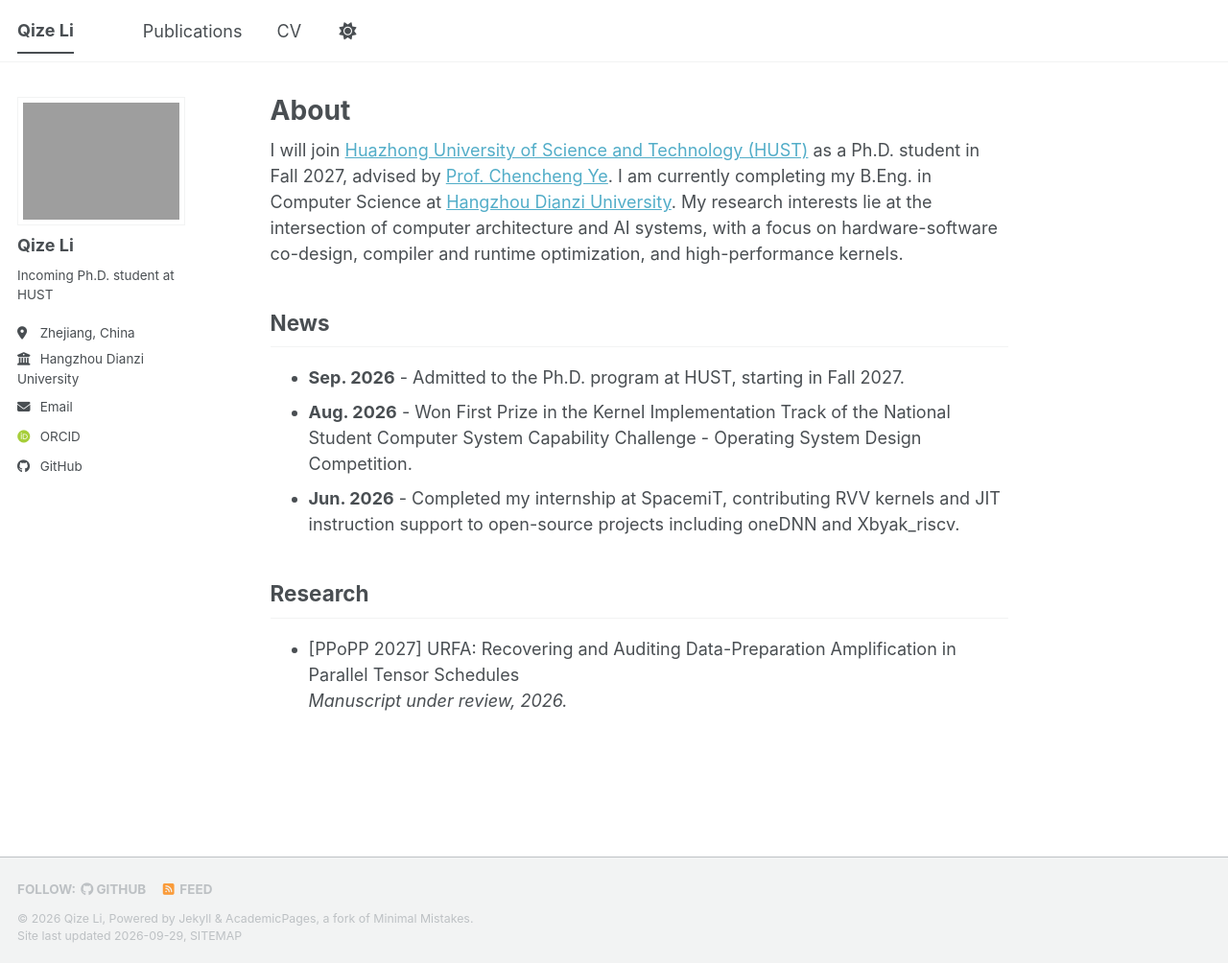
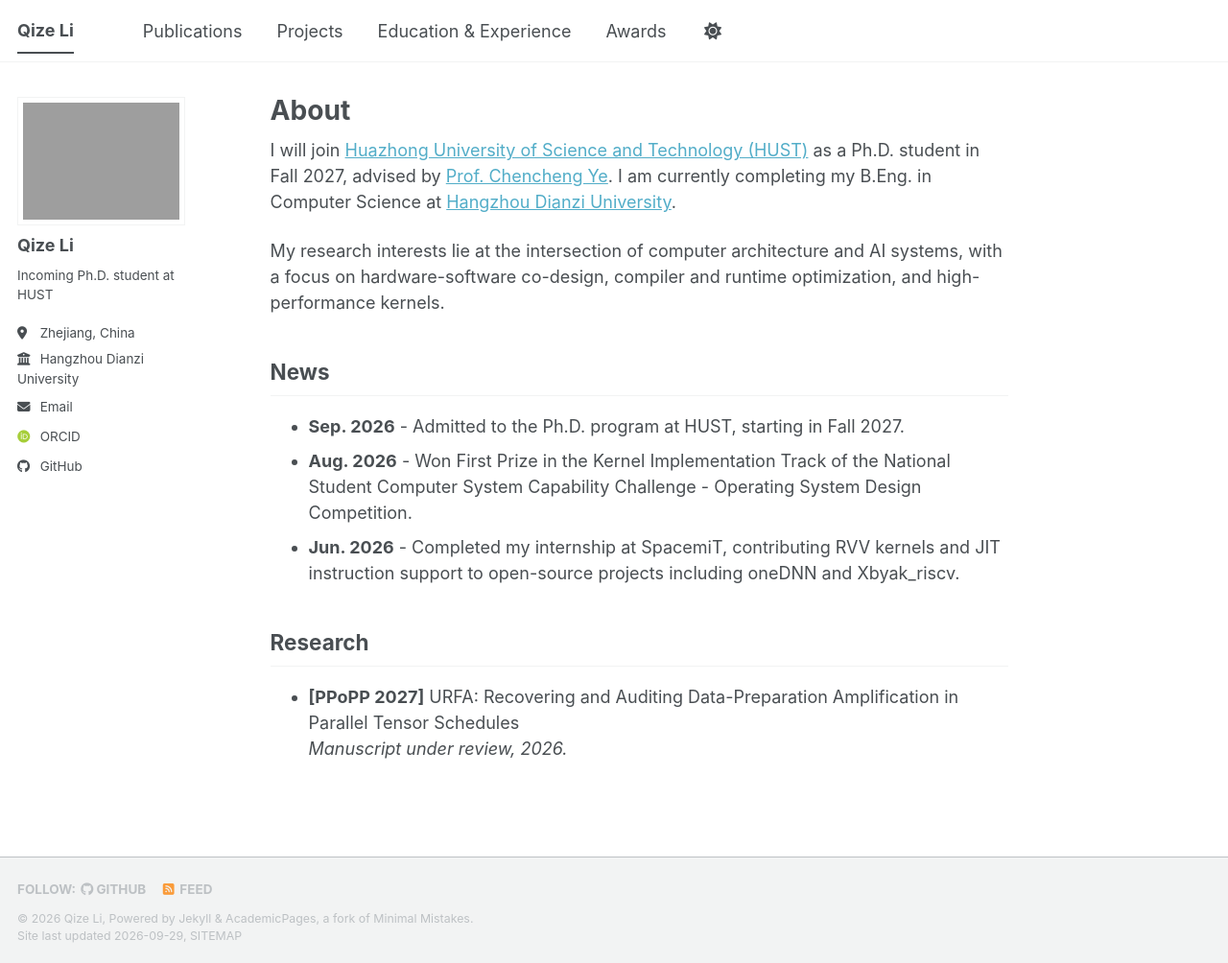
Before and after one commit to Ga1axy0/Ga1axy0.github.io, a Jekyll site: the page built from _pages/about.md, in a window 1280 px wide and 1004 px high. Shown: the whole window at 96% size. Built offline with Jekyll 4.4.1, drawn with Linux system fonts in a browser that asks for light colours; some web fonts are replaced; a script bundle is joined from its source files by our own code; library files that are not in the unit come from our copies.

Commit message:
feat: add project edu&exp and award

```diff
--- a/_data/navigation.yml
+++ b/_data/navigation.yml
@@ -11,6 +11,15 @@ main:
   - title: "Publications"
     url: /publications/
 
+  - title: "Projects"
+    url: /projects/
+
+  - title: "Education & Experience"
+    url: /education-experience/
+
+  - title: "Awards"
+    url: /awards/
+
   # - title: "Talks"
   #   url: /talks/
 
@@ -23,8 +32,8 @@ main:
   # - title: "Blog Posts"
   #   url: /year-archive/
 
-  - title: "CV"
-    url: /cv/
+  # - title: "CV"
+  #   url: /cv/
 
   # - title: "CV"
   #   url: /cv-json/
--- a/_pages/about.md
+++ b/_pages/about.md
@@ -7,7 +7,9 @@ redirect_from:
   - /about.html
 ---
 
-I will join [Huazhong University of Science and Technology (HUST)](https://english.hust.edu.cn/) as a Ph.D. student in Fall 2027, advised by [Prof. Chencheng Ye](https://faculty.hust.edu.cn/YECHENCHENG/zh_CN/index.htm). I am currently completing my B.Eng. in Computer Science at [Hangzhou Dianzi University](https://en.hdu.edu.cn/). My research interests lie at the intersection of computer architecture and AI systems, with a focus on hardware-software co-design, compiler and runtime optimization, and high-performance kernels.
+I will join [Huazhong University of Science and Technology (HUST)](https://english.hust.edu.cn/) as a Ph.D. student in Fall 2027, advised by [Prof. Chencheng Ye](https://faculty.hust.edu.cn/YECHENCHENG/zh_CN/index.htm). I am currently completing my B.Eng. in Computer Science at [Hangzhou Dianzi University](https://en.hdu.edu.cn/).
+
+My research interests lie at the intersection of computer architecture and AI systems, with a focus on hardware-software co-design, compiler and runtime optimization, and high-performance kernels.
 
 ## News
 
@@ -18,5 +20,5 @@ I will join [Huazhong University of Science and Technology (HUST)](https://engli
 
 ## Research
 
-- [PPoPP 2027] URFA: Recovering and Auditing Data-Preparation Amplification in Parallel Tensor Schedules <br>
+- **[PPoPP 2027]** URFA: Recovering and Auditing Data-Preparation Amplification in Parallel Tensor Schedules <br>
 *Manuscript under review, 2026.*
```
Also changed, not shown: _pages/awards.md (added, +21 -0 lines), _pages/education-experience.md (added, +29 -0 lines), _pages/projects.md (added, +37 -0 lines), _pages/publications.html (+9 -3 lines).
